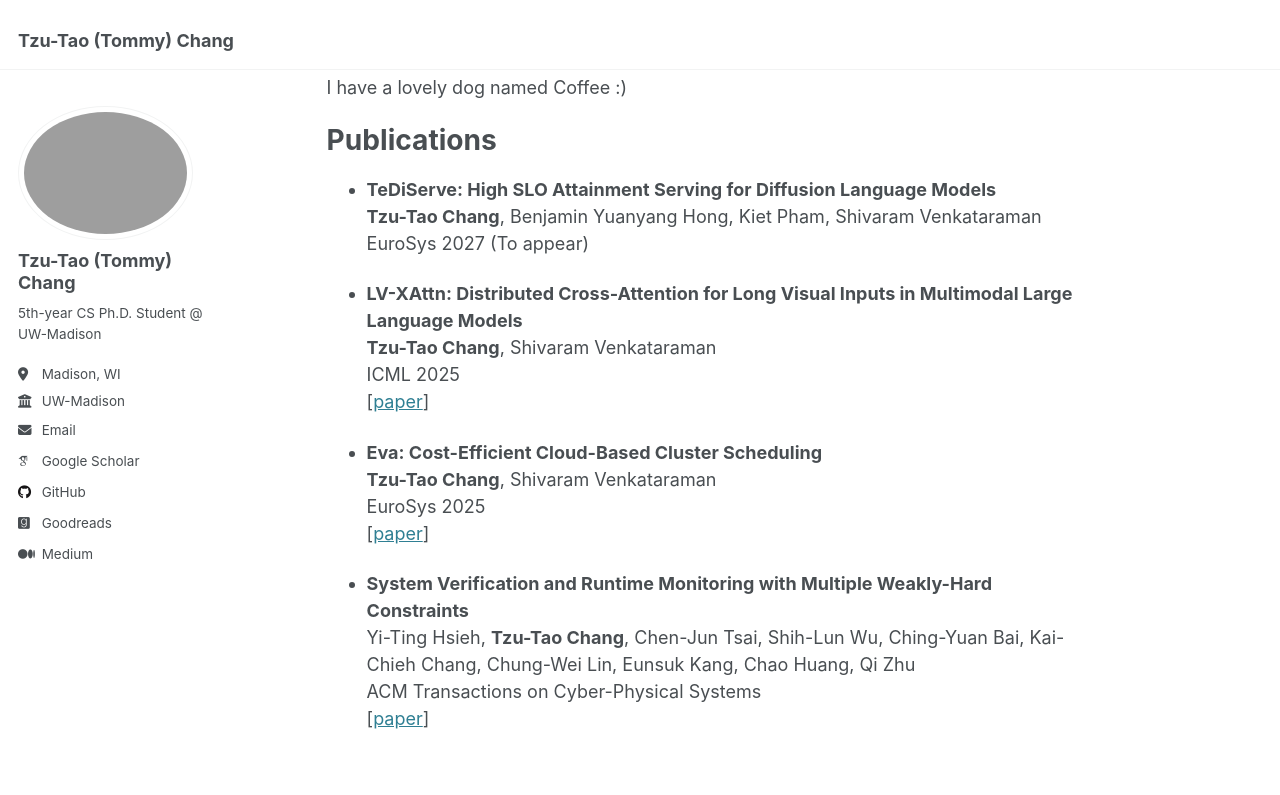
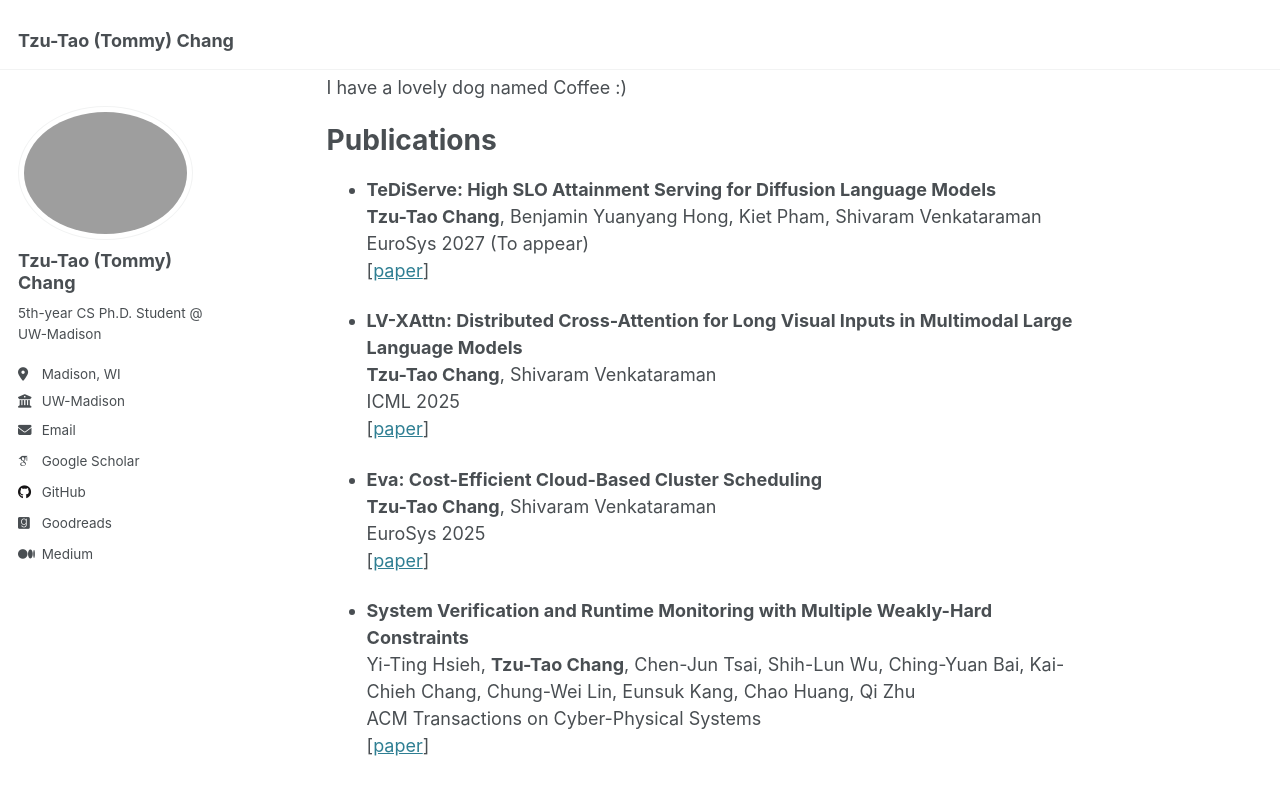
Before and after one commit to tauChang/tauchang.github.io, a Jekyll site: the page built from _pages/about.md, in a window 1280 px wide and 900 px high, scrolled down 357 px. Shown: the top 795 px of the window. Built offline with Jekyll 4.4.1, drawn with Linux system fonts in a browser that asks for light colours; some web fonts are replaced.

Commit message:
Add TeDiServe paper link
Co-Authored-By: Claude Opus 5.5 <noreply@anthropic.com>

```diff
--- a/_pages/about.md
+++ b/_pages/about.md
@@ -19,7 +19,8 @@ Publications
 ======
 - **TeDiServe: High SLO Attainment Serving for Diffusion Language Models**<br>
   **Tzu-Tao Chang**, Benjamin Yuanyang Hong, Kiet Pham, Shivaram Venkataraman<br>
-  EuroSys 2027 (To appear)
+  EuroSys 2027 (To appear)<br>
+  \[[paper](https://arxiv.org/abs/2606.29094)\]
 
 - **LV-XAttn: Distributed Cross-Attention for Long Visual Inputs in Multimodal Large Language Models**<br>
   **Tzu-Tao Chang**, Shivaram Venkataraman<br>
```
